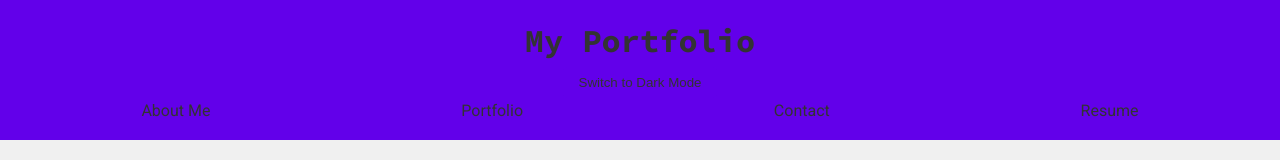
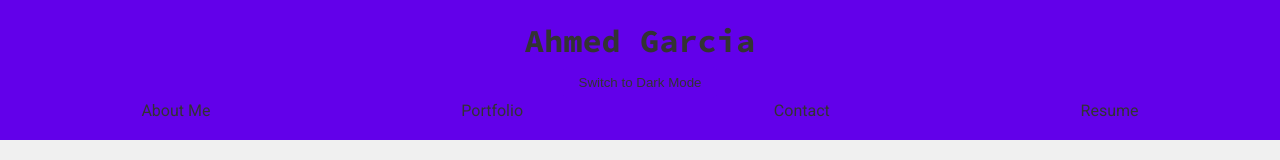
Before and after one commit to AhmedGarcia/PortfolioReact, a React (Vite) app: page / in a window 1280 px wide. Shown: the top 160 px of the page. Built offline with nearby package versions, Linux system fonts and the light colour scheme.

Commit message:
changed name in Header

```diff
--- a/src/components/Header.jsx
+++ b/src/components/Header.jsx
@@ -6,7 +6,7 @@ import ThemeToggle from './ThemeToggle';
 function Header() {
   return (
     <header>
-      <h1>My Portfolio</h1>
+      <h1>Ahmed Garcia</h1>
       <ThemeToggle /> {/* Add theme toggle button */}
       <Navigation />
     </header>
```
